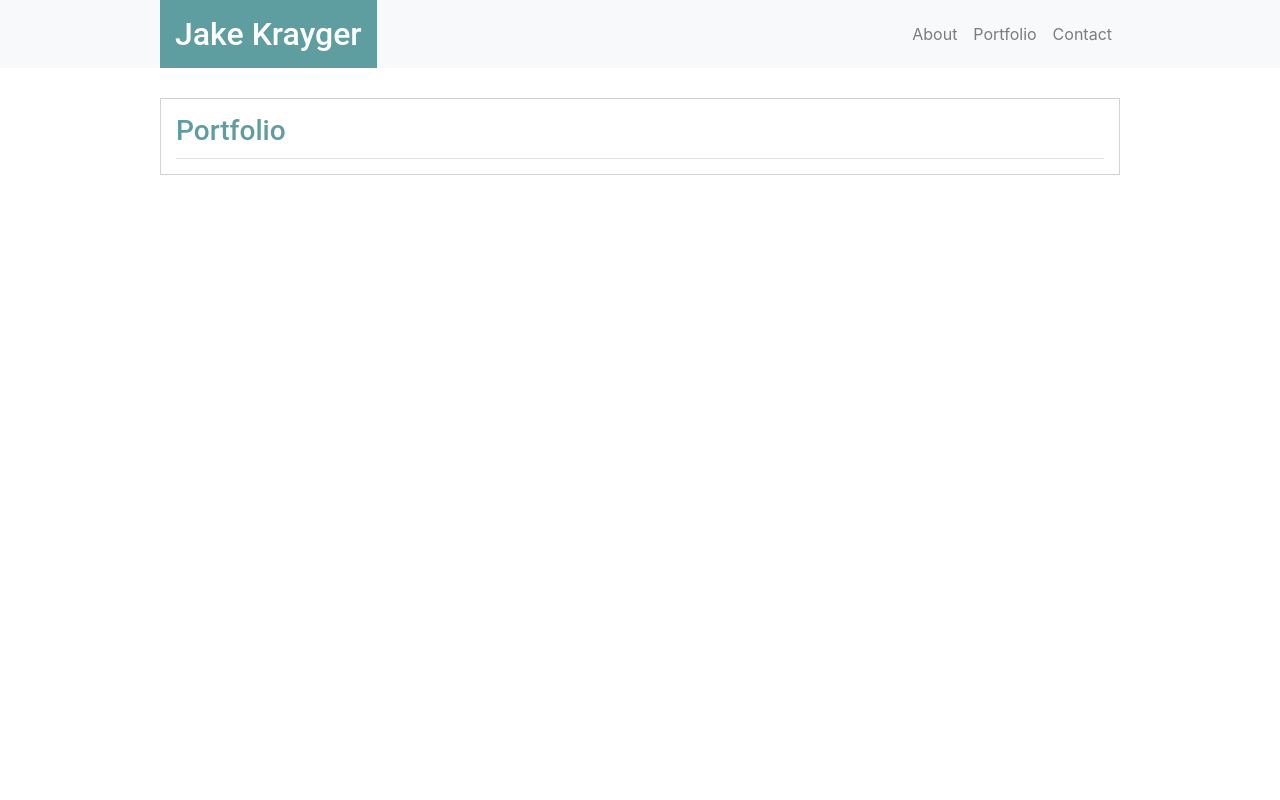
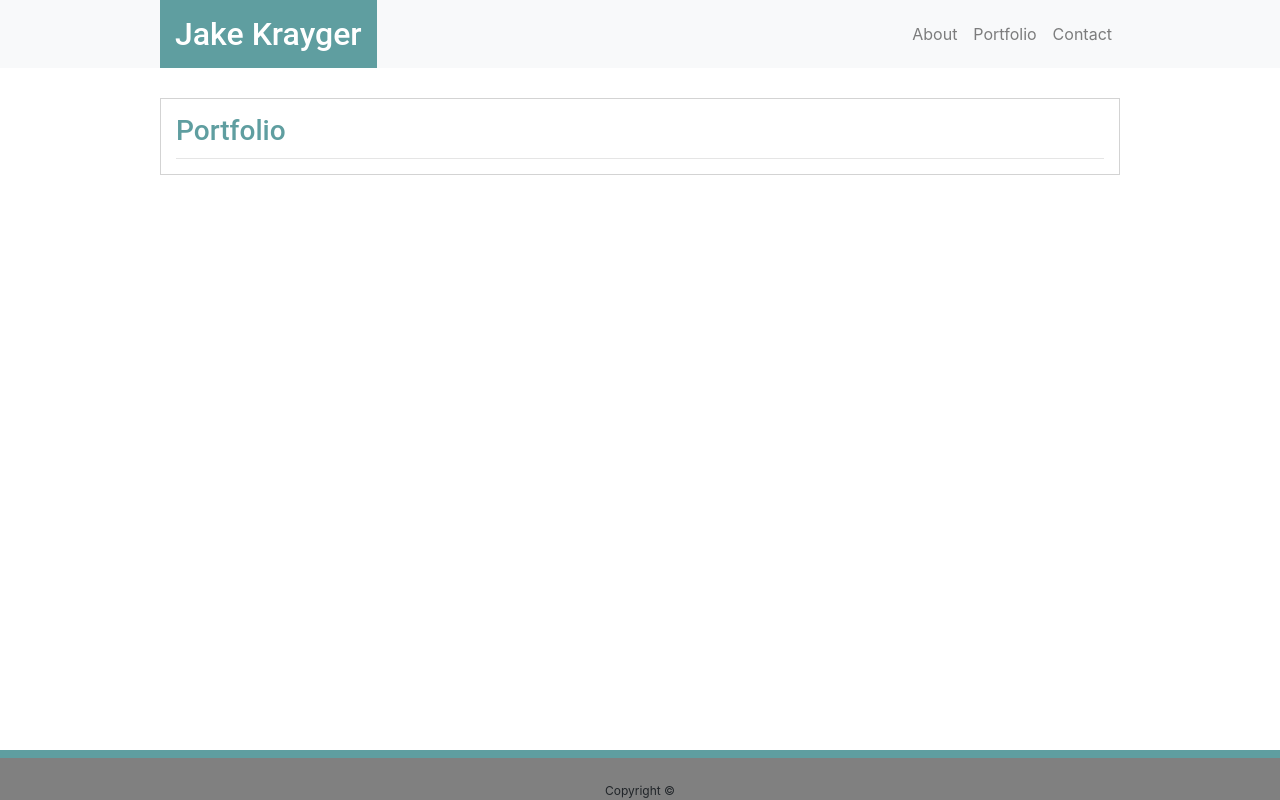
Before and after one commit to JKrayg/Bootstrap-Portfolio, a plain HTML site: page portfolio.html in a window 1280 px wide. Drawn offline with nearby package versions, Linux system fonts and the light colour scheme.

Commit message:
forgot the footer in portfolio

```diff
--- a/portfolio.html
+++ b/portfolio.html
@@ -30,7 +30,17 @@
                 <h3>Portfolio</h3>
             </div>
             <hr>
+        </div>
 
+            <footer>
+                <div class="row">
+                    <div class="fixed-bottom">
+                        <div class="btm-footer">
+                            <p class="fixed-bottom footy">Copyright ©</p>
+                        </div>
+
+                    </div>
+                </div>
         </footer>
 </body>
 </html>
```
Also changed, not shown: contact.html (+1 -0 lines).
